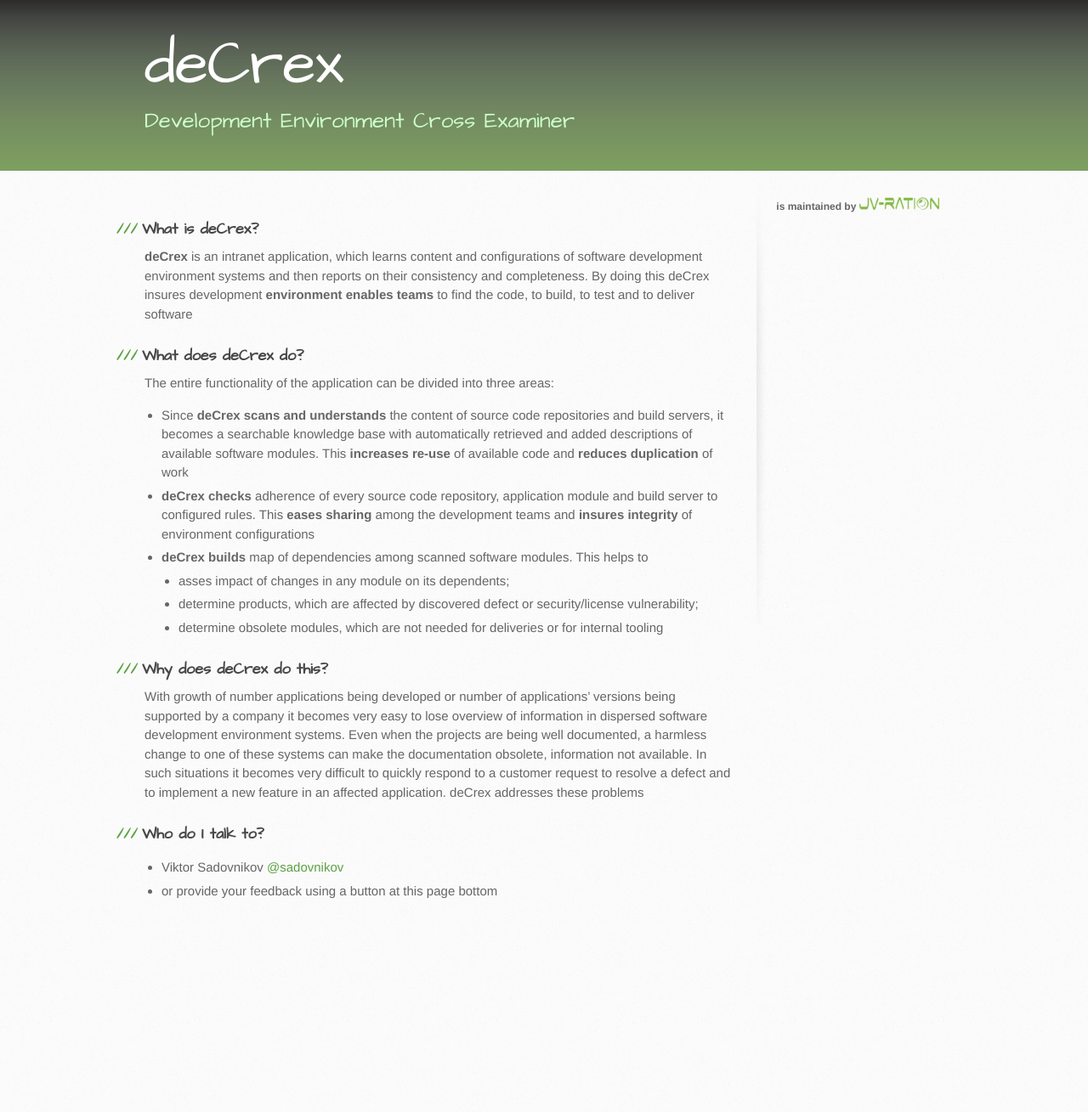
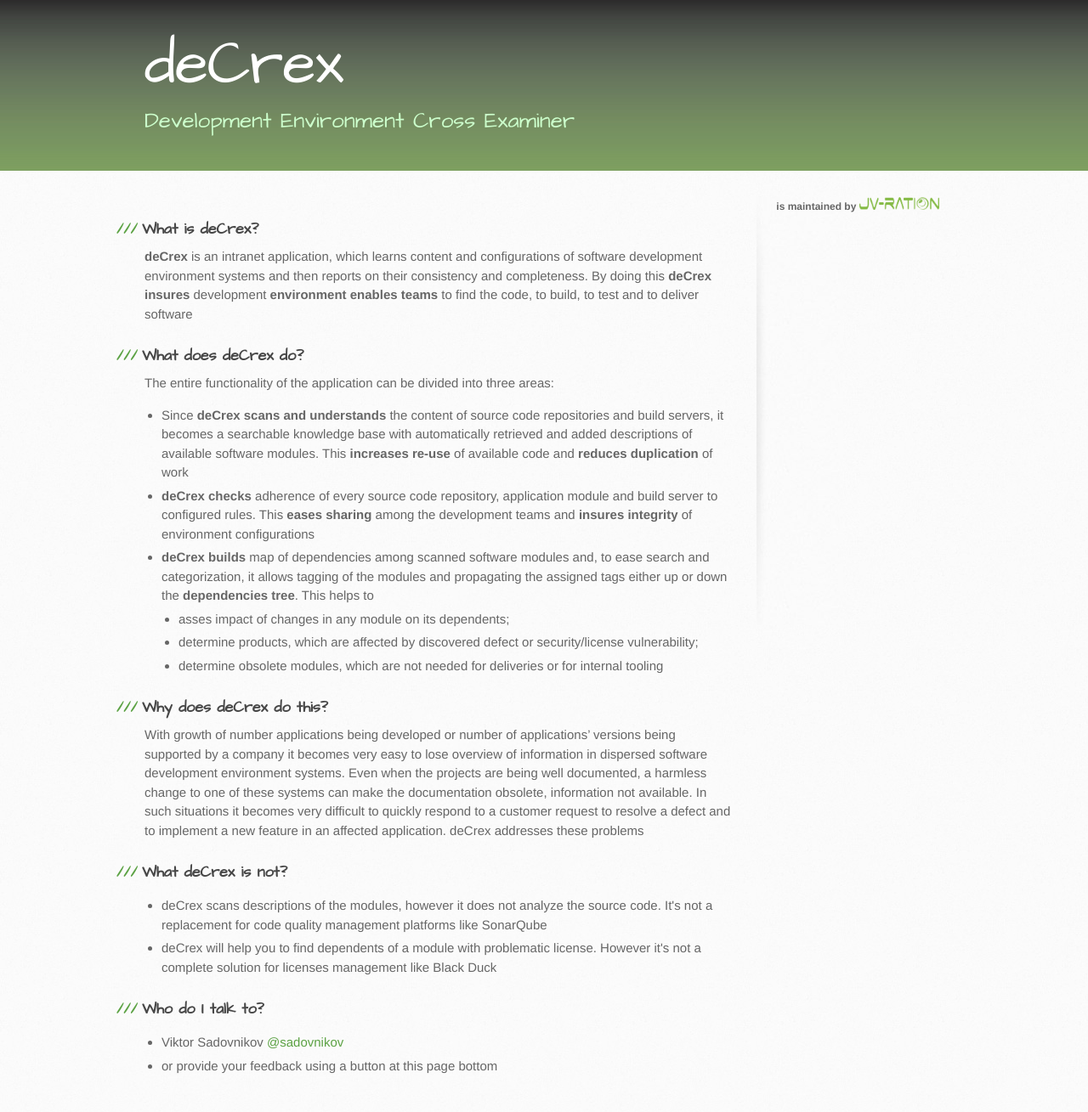
Before and after one commit to JV-ration/deCrex, a Jekyll site: the page built from index.html, in a window 1280 px wide. Shown: the whole page at 85% size. Built offline with Jekyll 4.4.1, drawn with Linux system fonts in a browser that asks for light colours; Markdown is read by kramdown in place of the engine named in the settings; before the commit the page ends 1103 px from its top, so only the background shows below that.

Commit message:
adding what decrex is not

```diff
--- a/index.html
+++ b/index.html
@@ -7,7 +7,7 @@ tagline: Development Environment Cross Examiner
 <h3>What is deCrex?</h3>
 
 <p><strong>deCrex</strong> is an intranet application, which learns content and configurations of software development environment systems
-    and then reports on their consistency and completeness. By doing this deCrex insures development <strong>environment
+    and then reports on their consistency and completeness. By doing this <strong>deCrex insures</strong> development <strong>environment
     enables teams</strong> to find the code, to build, to test and to deliver software</p>
 
 <h3>What does deCrex do?</h3>
@@ -20,8 +20,9 @@ The entire functionality of the application can be divided into three areas:
         This <strong>increases re-use</strong> of available code and <strong>reduces duplication</strong> of work</li>
     <li><strong>deCrex checks</strong> adherence of every source code repository, application module and build server to configured rules.
         This <strong>eases sharing</strong> among the development teams and <strong>insures integrity</strong> of environment configurations</li>
-    <li><strong>deCrex builds</strong> map of dependencies among scanned software modules.
-        This helps to
+    <li><strong>deCrex builds</strong> map of dependencies among scanned software modules and, to ease search and
+        categorization, it allows tagging of the modules and propagating the assigned tags either up or down the <strong>dependencies
+        tree</strong>. This helps to
         <ul>
             <li>asses impact of changes in any module on its dependents;</li>
             <li>determine products, which are affected by discovered defect or security/license vulnerability;</li>
@@ -39,6 +40,15 @@ documentation obsolete, information not available. In such situations it becomes
 to a customer request to resolve a defect and to implement a new feature in an affected application.
 deCrex addresses these problems</p>
 
+<h3>What deCrex is not?</h3>
+
+<ul>
+    <li>deCrex scans descriptions of the modules, however it does not analyze the source code. It's not a replacement
+        for code quality management platforms like SonarQube</li>
+    <li>deCrex will help you to find dependents of a module with problematic license. However it's not a complete solution
+        for licenses management like Black Duck</li>
+</ul>
+
 <h3>Who do I talk to?</h3>
 
 <ul>
```
